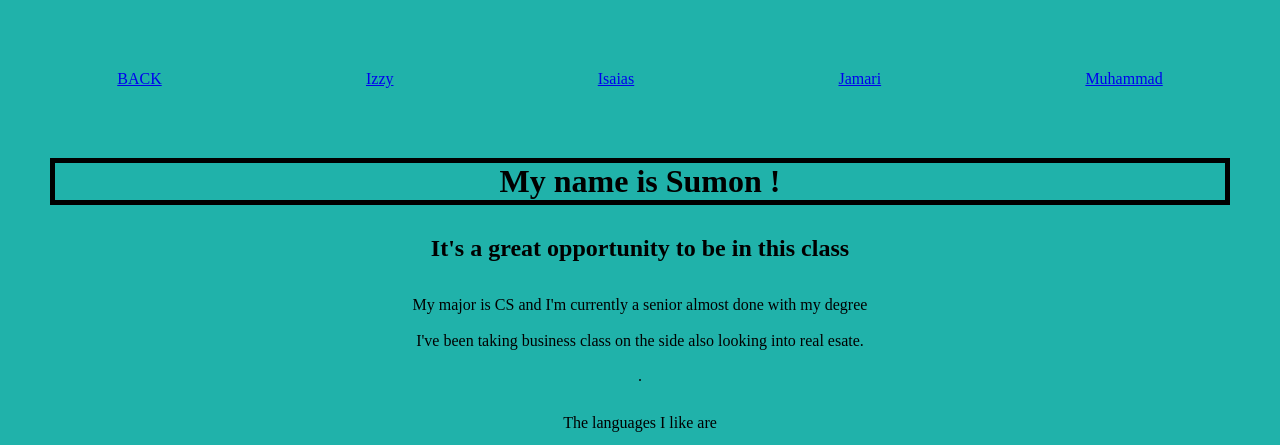
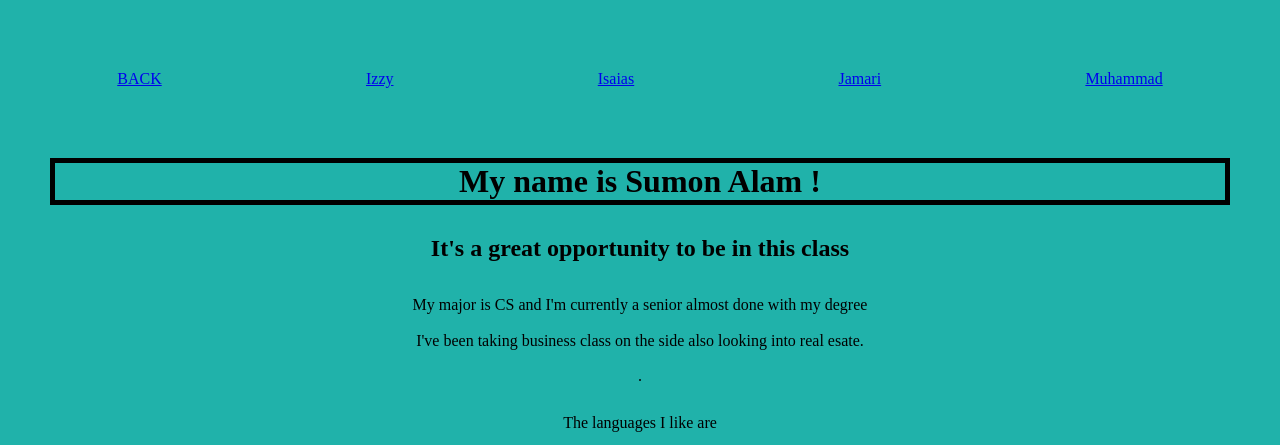
Before and after one commit to izzy-frizzy/Group-5, a plain HTML site: page Sumon.html in a window 1280 px wide. Shown: the top 445 px of the page. Drawn offline with Linux system fonts and the light colour scheme.

Commit message:
Update Sumon.html

```diff
--- a/Sumon.html
+++ b/Sumon.html
@@ -17,7 +17,7 @@
 
 <body>
 
-    <h1>My name is Sumon !</h1>
+    <h1>My name is Sumon Alam !</h1>
     <h2> It's a great opportunity to be in this class</h2>
     <div class="something about Me">
         <p>My major is CS and I'm currently a senior almost done with my degree</p>
```
